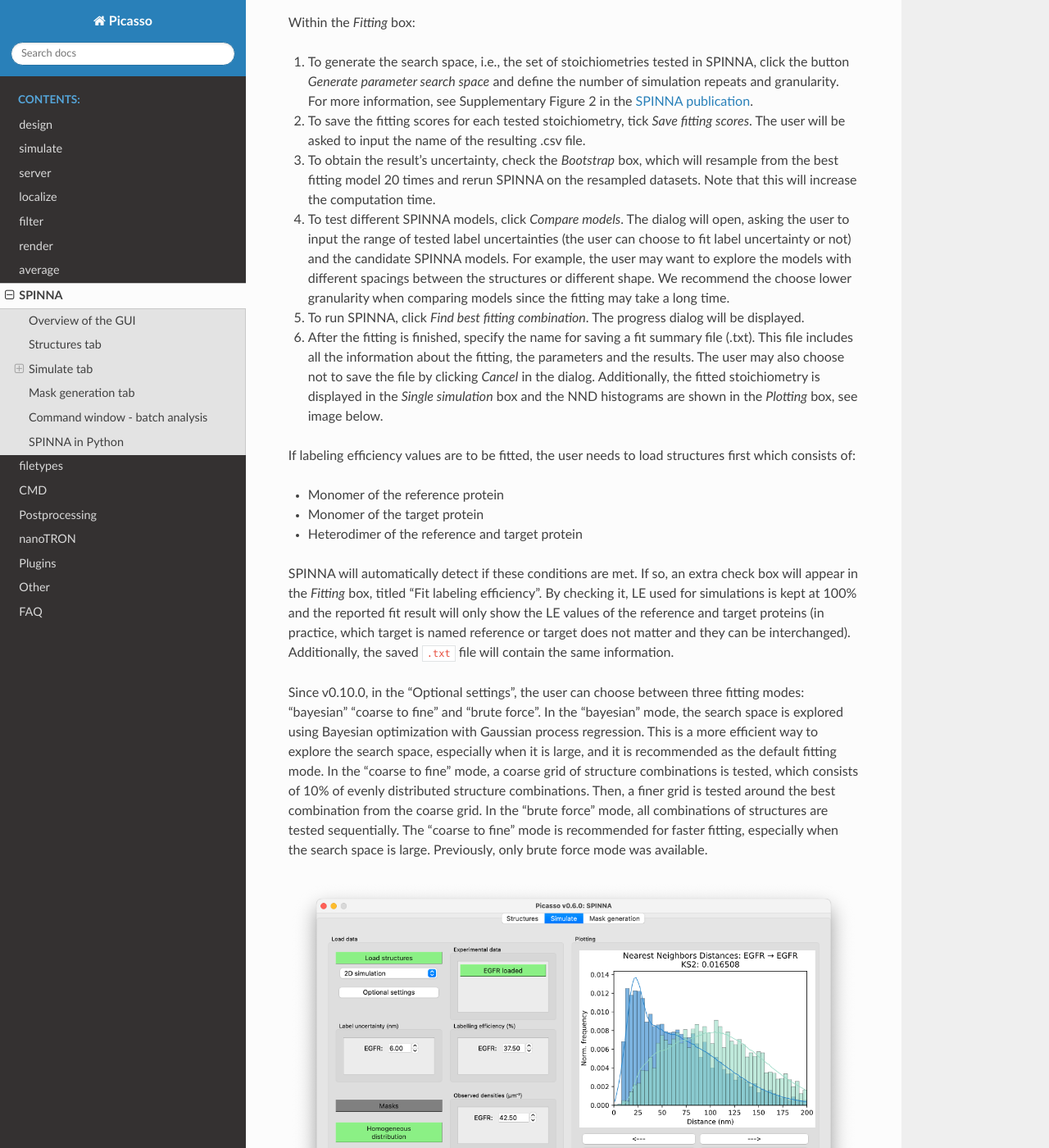
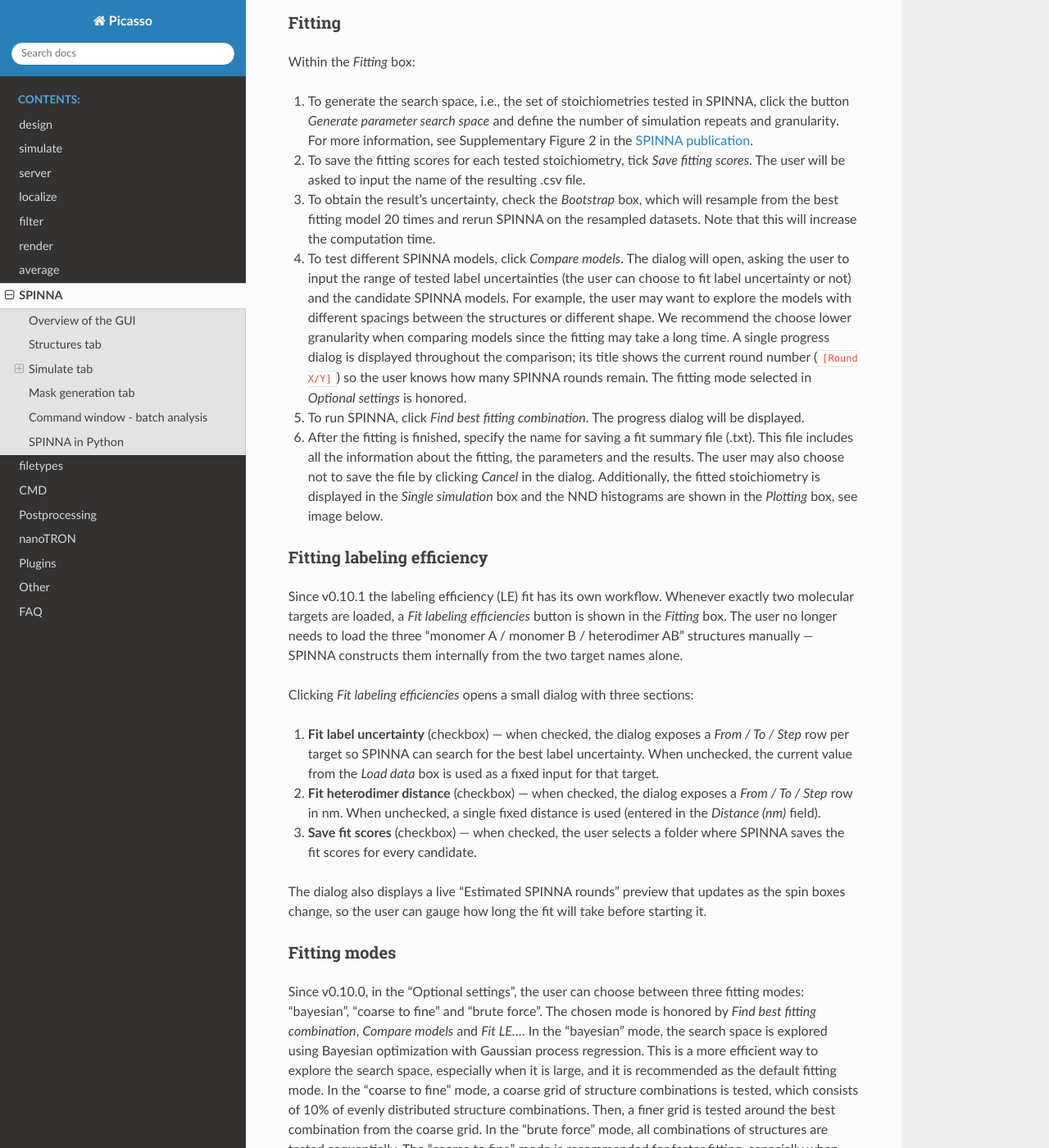
Before and after one commit to jungmannlab/picasso, a Sphinx documentation site: the page built from docs/spinna.rst, in a window 1280 px wide and 1400 px high, scrolled down 3037 px. Shown: the whole window at 82% size. Built offline with Sphinx 7.4.7 and the Read the Docs theme 3.1.0, drawn with Linux system fonts in a browser that asks for light colours; some of the changed text lies outside the part shown.

Commit message:
update spinna docs

```diff
--- a/docs/spinna.rst
+++ b/docs/spinna.rst
@@ -50,7 +50,7 @@ Load data and parameters
 1. Click the *Load structures* button in the top left corner of the window. Upon loading, new widgets will appear in the GUI.
 2. For each detected molecular target species, load the experimental data which must be saved in .hdf5 format that is compatible with localizations files in other Picasso modules, see `here <https://picassosr.readthedocs.io/en/latest/files.html#hdf5-files>`_.
 3. Furthermore, input label uncertainty and labeling efficiency and observed density in the *Load data* box. Alternatively, load the mask to simulate heterogeneous distribution by clicking on *Masks* in the bottom left corner of the box. For more information about the mask, see **Mask generation tab**.
-4. Moreover, in the *Load data* box, the user can change the dimensionality of the simulation. If 3D simulation is chosen without a mask, the user needs to input the range of z coordinates of molecular targets simulated by clicking *Z range*. In the "Optional settings" dialog, the user can change the mode of rotations (random rotations around z axis (2D), random rotations around 3 axes or no rotations). Additionally, the fitting mode can be adjusted - either "coarse to fine" or "brute force". For more information about the fitting modes, see **Fitting** below.
+4. Moreover, in the *Load data* box, the user can change the dimensionality of the simulation. If 3D simulation is chosen without a mask, the user needs to input the range of z coordinates of molecular targets simulated by clicking *Z range*. In the "Optional settings" dialog, the user can change the mode of rotations (random rotations around z axis (2D), random rotations around 3 axes or no rotations). Additionally, the fitting mode can be adjusted - one of "bayesian", "coarse to fine" or "brute force". The chosen fitting mode applies to all fitting workflows (*Find best fitting combination*, *Compare models* and *Fit LE*). For more information about the fitting modes, see **Fitting** below.
 
 Fitting
 ~~~~~~~
@@ -60,19 +60,27 @@ Within the *Fitting* box:
 1. To generate the search space, i.e., the set of stoichiometries tested in SPINNA, click the button *Generate parameter search space* and define the number of simulation repeats and granularity. For more information, see Supplementary Figure 2 in the `SPINNA publication <https://doi.org/10.1038/s41467-025-59500-z>`_.
 2. To save the fitting scores for each tested stoichiometry, tick *Save fitting scores*. The user will be asked to input the name of the resulting .csv file.
 3. To obtain the result’s uncertainty, check the *Bootstrap* box, which will resample from the best fitting model 20 times and rerun SPINNA on the resampled datasets. Note that this will increase the computation time.
-4. To test different SPINNA models, click *Compare models*. The dialog will open, asking the user to input the range of tested label uncertainties (the user can choose to fit label uncertainty or not) and the candidate SPINNA models. For example, the user may want to explore the models with different spacings between the structures or different shape. We recommend the choose lower granularity when comparing models since the fitting may take a long time.
+4. To test different SPINNA models, click *Compare models*. The dialog will open, asking the user to input the range of tested label uncertainties (the user can choose to fit label uncertainty or not) and the candidate SPINNA models. For example, the user may want to explore the models with different spacings between the structures or different shape. We recommend the choose lower granularity when comparing models since the fitting may take a long time. A single progress dialog is displayed throughout the comparison; its title shows the current round number (``[Round X/Y]``) so the user knows how many SPINNA rounds remain. The fitting mode selected in *Optional settings* is honored.
 5. To run SPINNA, click *Find best fitting combination*. The progress dialog will be displayed.
 6. After the fitting is finished, specify the name for saving a fit summary file (.txt). This file includes all the information about the fitting, the parameters and the results. The user may also choose not to save the file by clicking *Cancel* in the dialog. Additionally, the fitted stoichiometry is displayed in the *Single simulation* box and the NND histograms are shown in the *Plotting* box, see image below.
 
-If labeling efficiency values are to be fitted, the user needs to load structures first which consists of:
+Fitting labeling efficiency
+~~~~~~~~~~~~~~~~~~~~~~~~~~~
 
-* Monomer of the reference protein
-* Monomer of the target protein
-* Heterodimer of the reference and target protein
+Since v0.10.1 the labeling efficiency (LE) fit has its own workflow. Whenever exactly two molecular targets are loaded, a *Fit labeling efficiencies* button is shown in the *Fitting* box. The user no longer needs to load the three "monomer A / monomer B / heterodimer AB" structures manually — SPINNA constructs them internally from the two target names alone.
 
-SPINNA will automatically detect if these conditions are met. If so, an extra check box will appear in the *Fitting* box, titled "Fit labeling efficiency". By checking it, LE used for simulations is kept at 100% and the reported fit result will only show the LE values of the reference and target proteins (in practice, which target is named reference or target does not matter and they can be interchanged). Additionally, the saved ``.txt`` file will contain the same information.
+Clicking *Fit labeling efficiencies* opens a small dialog with three sections:
 
-Since v0.10.0, in the "Optional settings", the user can choose between three fitting modes: "bayesian" "coarse to fine" and "brute force". In the "bayesian" mode, the search space is explored using Bayesian optimization with Gaussian process regression. This is a more efficient way to explore the search space, especially when it is large, and it is recommended as the default fitting mode. In the "coarse to fine" mode, a coarse grid of structure combinations is tested, which consists of 10% of evenly distributed structure combinations. Then, a finer grid is tested around the best combination from the coarse grid. In the "brute force" mode, all combinations of structures are tested sequentially. The "coarse to fine" mode is recommended for faster fitting, especially when the search space is large. Previously, only brute force mode was available.
+1. **Fit label uncertainty** (checkbox) — when checked, the dialog exposes a *From / To / Step* row per target so SPINNA can search for the best label uncertainty. When unchecked, the current value from the *Load data* box is used as a fixed input for that target.
+2. **Fit heterodimer distance** (checkbox) — when checked, the dialog exposes a *From / To / Step* row in nm. When unchecked, a single fixed distance is used (entered in the *Distance (nm)* field).
+3. **Save fit scores** (checkbox) — when checked, the user selects a folder where SPINNA saves the fit scores for every candidate.
+
+The dialog also displays a live "Estimated SPINNA rounds" preview that updates as the spin boxes change, so the user can gauge how long the fit will take before starting it.
+
+Fitting modes
+~~~~~~~~~~~~~
+
+Since v0.10.0, in the "Optional settings", the user can choose between three fitting modes: "bayesian", "coarse to fine" and "brute force". The chosen mode is honored by *Find best fitting combination*, *Compare models* and *Fit LE...*. In the "bayesian" mode, the search space is explored using Bayesian optimization with Gaussian process regression. This is a more efficient way to explore the search space, especially when it is large, and it is recommended as the default fitting mode. In the "coarse to fine" mode, a coarse grid of structure combinations is tested, which consists of 10% of evenly distributed structure combinations. Then, a finer grid is tested around the best combination from the coarse grid. In the "brute force" mode, all combinations of structures are tested sequentially. The "coarse to fine" mode is recommended for faster fitting, especially when the search space is large. Previously, only brute force mode was available.
 
 .. image:: ../docs/spinna_simulate_tab_after_fit.png
    :alt: simulate_tab_after_fit
```
